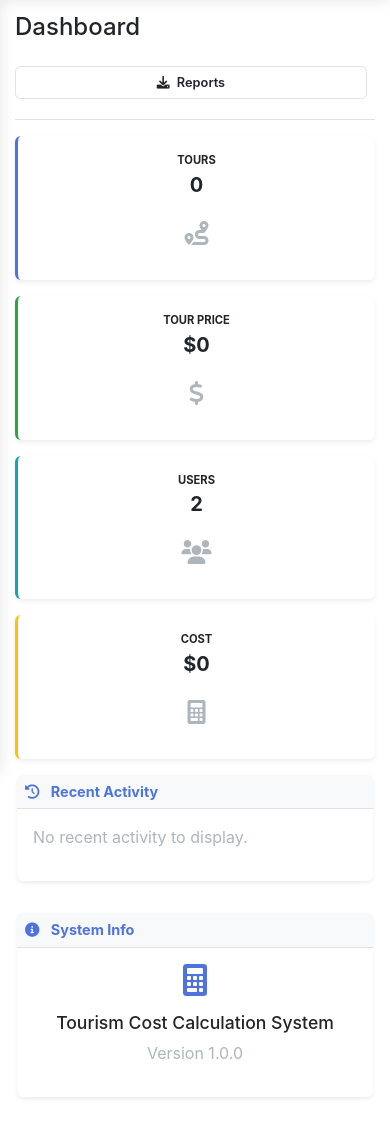
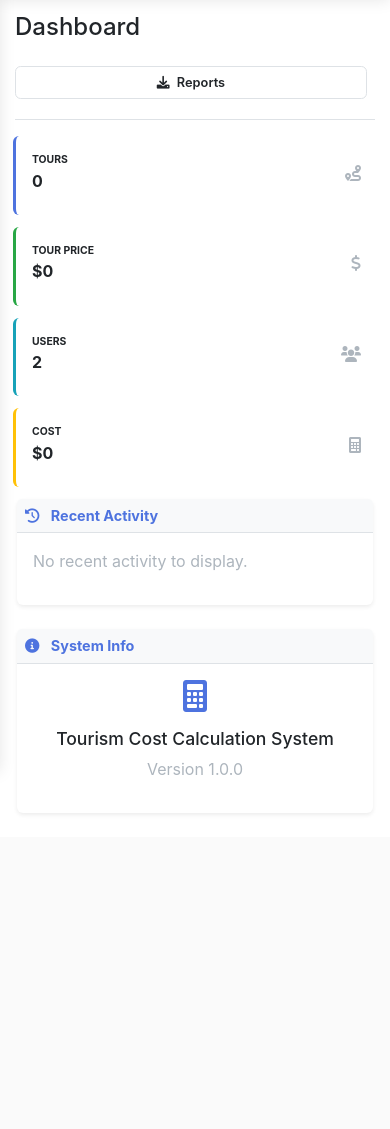
Before and after one commit to cnrgr95/py_fst, a Flask app: page /dashboard in a window 390 px wide. Shown: the part 72-1201 px from the top of the page. After the commit the page ends 847 px from the top, so only its background shows below. Run offline with Flask 3, Linux system fonts and the light colour scheme; the visitor is signed in with stand-in values (Sample User, id 1); some libraries are stand-ins or nearby versions.

Commit message:
Sayfa Düzeni

```diff
--- a/templates/dashboard.html
+++ b/templates/dashboard.html
@@ -215,32 +215,39 @@
             margin-right: -10px !important;
         }
 
-        .col-xl-3, .col-md-6 {
-            padding-left: 10px !important;
-            padding-right: 10px !important;
-            margin-bottom: 1rem !important;
+        .col-lg-3, .col-md-6, .col-sm-6 {
+            padding-left: 8px !important;
+            padding-right: 8px !important;
+            margin-bottom: 0.5rem !important;
         }
 
-        .card-body .row.no-gutters {
-            flex-direction: column !important;
-            text-align: center !important;
+        .card-body {
+            padding: 0.75rem !important;
         }
 
-        .card-body .col.mr-2 {
-            margin-right: 0 !important;
-            margin-bottom: 1rem !important;
+        .d-flex.align-items-center {
+            flex-direction: row !important;
+            text-align: left !important;
         }
 
-        .card-body .col-auto {
-            margin-top: 0.5rem !important;
+        .flex-grow-1 {
+            flex: 1 !important;
         }
 
-        .h5 {
-            font-size: 1.5rem !important;
+        .ms-2 {
+            margin-left: 0.5rem !important;
         }
 
-        .fa-2x {
-            font-size: 1.5em !important;
+        .h6 {
+            font-size: 1.1rem !important;
+        }
+
+        .fa-lg {
+            font-size: 1.2em !important;
+        }
+
+        .text-xs {
+            font-size: 0.7rem !important;
         }
 
         .col-lg-8, .col-lg-4 {
@@ -278,12 +285,30 @@
             font-size: 0.7rem !important;
         }
 
-        .h5 {
-            font-size: 1.25rem !important;
+        .h6 {
+            font-size: 1rem !important;
         }
 
         .card-body {
             padding: 1rem !important;
+        }
+
+        .col-lg-3, .col-md-6, .col-sm-6 {
+            padding-left: 8px !important;
+            padding-right: 8px !important;
+            margin-bottom: 0.25rem !important;
+        }
+
+        .card {
+            margin-bottom: 0.5rem !important;
+        }
+
+        .fa-lg {
+            font-size: 1em !important;
+        }
+
+        .text-xs {
+            font-size: 0.65rem !important;
         }
 
         .btn-sm {
@@ -307,73 +332,73 @@
 
 
     <!-- Dashboard Cards -->
-    <div class="row">
-        <div class="col-xl-3 col-md-6 mb-4">
-            <div class="card border-start border-primary border-3 shadow h-100">
-                <div class="card-body">
-                    <div class="row no-gutters align-items-center">
-                        <div class="col mr-2">
+    <div class="row g-2">
+        <div class="col-lg-3 col-md-6 col-sm-6 mb-2">
+            <div class="card border-start border-primary border-3 shadow-sm h-100">
+                <div class="card-body p-3">
+                    <div class="d-flex align-items-center">
+                        <div class="flex-grow-1">
                             <div class="text-xs font-weight-bold text-primary text-uppercase mb-1">
                                 Tours
                             </div>
-                            <div class="h5 mb-0 font-weight-bold text-gray-800">0</div>
+                            <div class="h6 mb-0 font-weight-bold text-gray-800">0</div>
                         </div>
-                        <div class="col-auto">
-                            <i class="fas fa-route fa-2x text-gray-300"></i>
+                        <div class="ms-2">
+                            <i class="fas fa-route fa-lg text-gray-300"></i>
                         </div>
                     </div>
                 </div>
             </div>
         </div>
 
-        <div class="col-xl-3 col-md-6 mb-4">
-            <div class="card border-start border-success border-3 shadow h-100">
-                <div class="card-body">
-                    <div class="row no-gutters align-items-center">
-                        <div class="col mr-2">
+        <div class="col-lg-3 col-md-6 col-sm-6 mb-2">
+            <div class="card border-start border-success border-3 shadow-sm h-100">
+                <div class="card-body p-3">
+                    <div class="d-flex align-items-center">
+                        <div class="flex-grow-1">
                             <div class="text-xs font-weight-bold text-success text-uppercase mb-1">
                                 Tour Price
                             </div>
-                            <div class="h5 mb-0 font-weight-bold text-gray-800">$0</div>
+                            <div class="h6 mb-0 font-weight-bold text-gray-800">$0</div>
                         </div>
-                        <div class="col-auto">
-                            <i class="fas fa-dollar-sign fa-2x text-gray-300"></i>
+                        <div class="ms-2">
+                            <i class="fas fa-dollar-sign fa-lg text-gray-300"></i>
                         </div>
                     </div>
                 </div>
             </div>
         </div>
 
-        <div class="col-xl-3 col-md-6 mb-4">
-            <div class="card border-start border-info border-3 shadow h-100">
-                <div class="card-body">
-                    <div class="row no-gutters align-items-center">
-                        <div class="col mr-2">
+        <div class="col-lg-3 col-md-6 col-sm-6 mb-2">
+            <div class="card border-start border-info border-3 shadow-sm h-100">
+                <div class="card-body p-3">
+                    <div class="d-flex align-items-center">
+                        <div class="flex-grow-1">
                             <div class="text-xs font-weight-bold text-info text-uppercase mb-1">
                                 Users
                             </div>
-                            <div class="h5 mb-0 font-weight-bold text-gray-800">2</div>
+                            <div class="h6 mb-0 font-weight-bold text-gray-800">2</div>
                         </div>
-                        <div class="col-auto">
-                            <i class="fas fa-users fa-2x text-gray-300"></i>
+                        <div class="ms-2">
+                            <i class="fas fa-users fa-lg text-gray-300"></i>
                         </div>
                     </div>
                 </div>
             </div>
         </div>
 
-        <div class="col-xl-3 col-md-6 mb-4">
-            <div class="card border-start border-warning border-3 shadow h-100">
-                <div class="card-body">
-                    <div class="row no-gutters align-items-center">
-                        <div class="col mr-2">
+        <div class="col-lg-3 col-md-6 col-sm-6 mb-2">
+            <div class="card border-start border-warning border-3 shadow-sm h-100">
+                <div class="card-body p-3">
+                    <div class="d-flex align-items-center">
+                        <div class="flex-grow-1">
                             <div class="text-xs font-weight-bold text-warning text-uppercase mb-1">
                                 Cost
                             </div>
-                            <div class="h5 mb-0 font-weight-bold text-gray-800">$0</div>
+                            <div class="h6 mb-0 font-weight-bold text-gray-800">$0</div>
                         </div>
-                        <div class="col-auto">
-                            <i class="fas fa-calculator fa-2x text-gray-300"></i>
+                        <div class="ms-2">
+                            <i class="fas fa-calculator fa-lg text-gray-300"></i>
                         </div>
                     </div>
                 </div>
@@ -382,7 +407,7 @@
     </div>
 
     <!-- Recent Activity -->
-    <div class="row">
+    <div class="row mt-2">
         <div class="col-lg-8">
             <div class="card shadow mb-4">
                 <div class="card-header py-3">
```
